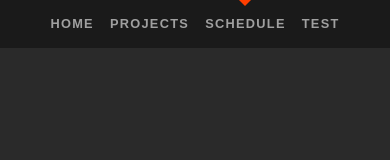
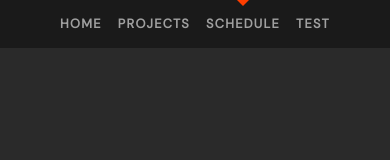
Before and after one commit to Tacoma-Community-College-CS-Club/tcc-cs-club-website, a SvelteKit app: page /about in a window 390 px wide. Shown: the top 160 px of the page. Built offline with nearby package versions, Linux system fonts and the light colour scheme.

Commit message:
Add font, create Header.svelte, take Navbar out of <header>

```diff
--- a/package.json
+++ b/package.json
@@ -22,5 +22,8 @@
 		"typescript": "^5.0.0",
 		"vite": "^5.0.3"
 	},
-	"type": "module"
+	"type": "module",
+	"dependencies": {
+		"@fontsource/dm-sans": "^5.0.19"
+	}
 }
--- a/src/lib/components/NavigationBar.svelte
+++ b/src/lib/components/NavigationBar.svelte
@@ -5,13 +5,6 @@
 	import day_icon from '$lib/images/day.svg';
 	import night_icon from '$lib/images/night.svg';
 </script>
-
-<header>
-	<!-- <div class="corner">
-		<a href="https://kit.svelte.dev">
-			<img src={logo} alt="SvelteKit" />
-		</a>
-	</div>-->
 
 <nav>
 	<ul>
@@ -30,9 +23,14 @@
 		</li>
 	</ul>
 </nav>
-</header>
 
 <style>
+	@media screen and (max-width: 768px) {
+		nav a {
+			font-size: 2vw; /* Adjust as needed */
+		}
+	}
+
 	header {
 		/* display: flex; */
 		/* justify-content: center; */
@@ -112,6 +110,7 @@
 		color: var(--color-text-dark);
 		font-weight: 700;
 		font-size: 0.8rem;
+		font-family: "DM Sans";
 		text-transform: uppercase;
 		letter-spacing: 0.1em;
 		text-decoration: none;
--- a/src/routes/styles.css
+++ b/src/routes/styles.css
@@ -1,4 +1,5 @@
 @import '@fontsource/fira-mono';
+@import '@fontsource/dm-sans';
 
 :root {
 	--font-body: Arial, -apple-system, BlinkMacSystemFont, 'Segoe UI', Roboto, Oxygen, Ubuntu,
```
Also changed, not shown: src/lib/components/Header.svelte (added), 1 other file (tests, documents, lock files or other folders). Lines whose indentation alone changed are shown as unchanged.
